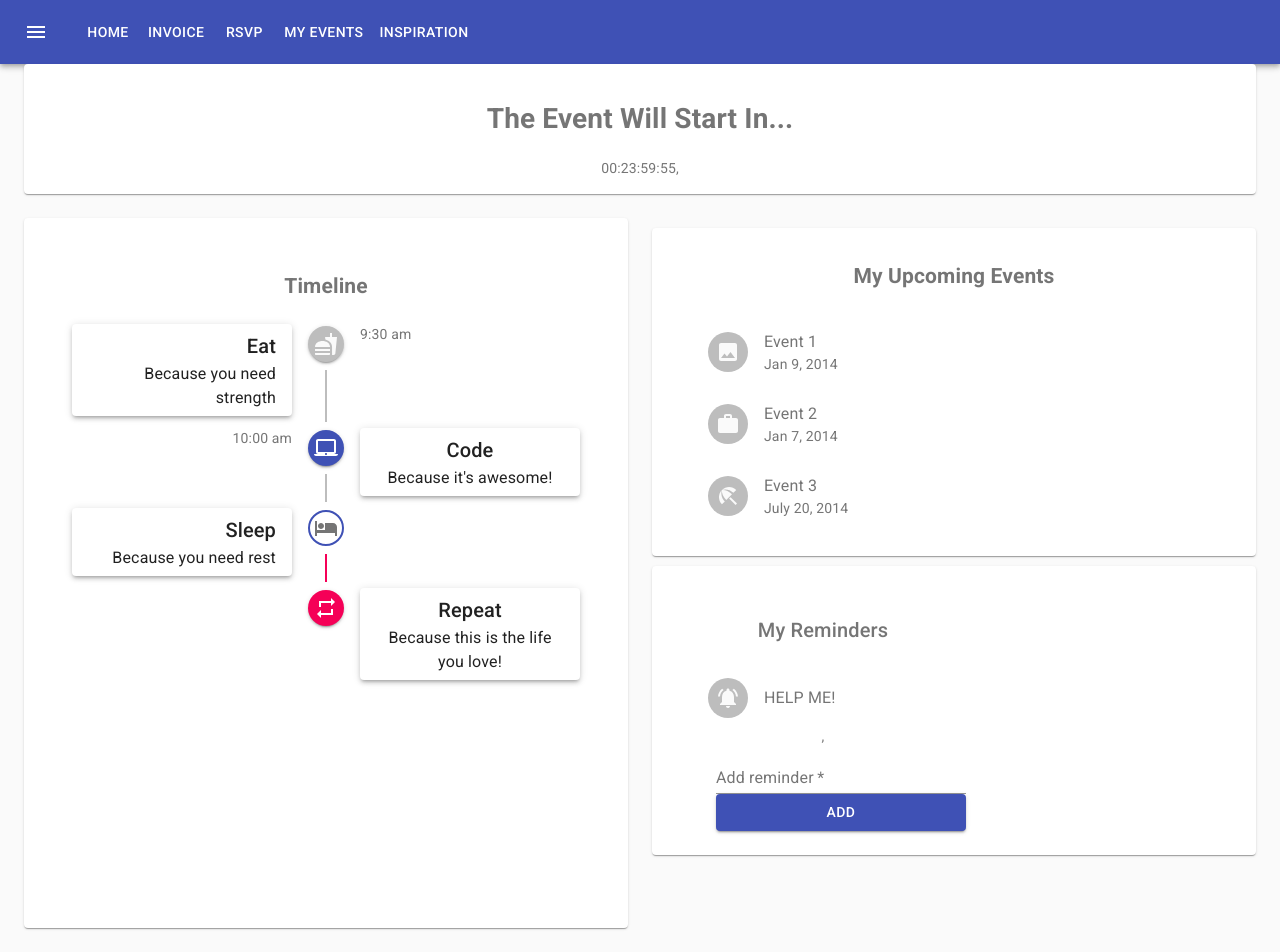
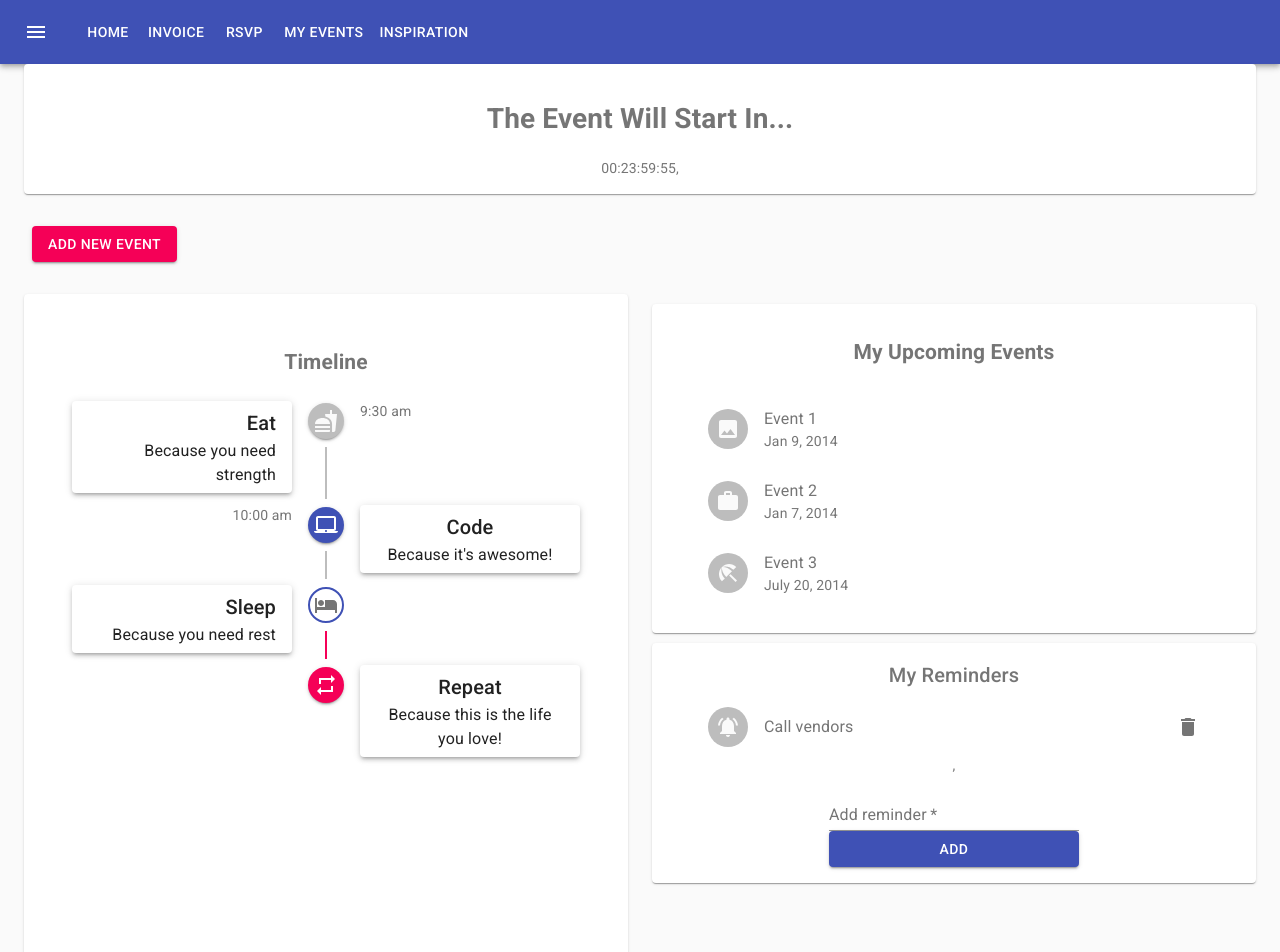
Before and after one commit to blegesse-git/Project-3, a React (Create React App) app: page / in a window 1280 px wide. Shown: the top 952 px of the page. Built offline with nearby package versions, Linux system fonts and the light colour scheme.

Commit message:
reminders list- can add new reminders.

```diff
--- /dev/null
+++ b/src/components/NewReminders/NewReminders.js
@@ -0,0 +1,21 @@
+
+import RemindersList from "../Reminders/RemindersList"
+
+
+
+
+function NewReminders({reminders}){
+
+return(
+    <div>
+        {reminders.map(reminder =>(
+<RemindersList key ={reminder.id} title ={reminder.title}/>
+        ))}
+
+    </div>
+)
+
+}
+
+
+export default NewReminders;
--- /dev/null
+++ b/src/components/ReminderForm/ReminderForm.js
@@ -0,0 +1,42 @@
+import React from 'react';
+import { useState } from 'react';
+import TextField from '@material-ui/core/TextField';
+import Container from "@material-ui/core/Container"
+import FormControl from "@material-ui/core/FormControl"
+import { Button } from '@material-ui/core';
+
+
+
+
+
+
+
+const ReminderForm =({addReminder}) => {
+  const [text, setText] =useState("")
+ const handleSubmitReminder =(e) =>{
+   e.preventDefault();
+   addReminder(text);
+   setText("")
+ }
+
+  return (
+    <div>
+      <Container >
+   <form onSubmit ={handleSubmitReminder}>
+    {/* className={classes.container} */}
+<FormControl >
+
+  <TextField label= "Add reminder" required={true} style={{width:250}} value = {text} onChange={(e) =>setText(e.target.value)}/>
+  <Button  variant="contained" color="primary" type="submit" style={{width: 250}}>Add</Button>
+
+
+      </FormControl>
+    </form>
+
+
+</Container>
+
+     </div>
+  );
+}
+ export default ReminderForm;
--- a/src/components/Reminders/Reminders.js
+++ b/src/components/Reminders/RemindersList.js
@@ -1,5 +1,5 @@
 import React from 'react';
-import { useState } from 'react';
+
 import { makeStyles } from '@material-ui/core/styles';
 import List from '@material-ui/core/List';
 import ListItem from '@material-ui/core/ListItem';
@@ -8,12 +8,10 @@ import ListItemSecondaryAction from '@material-ui/core/ListItemSecondaryAction';
 import ListItemText from '@material-ui/core/ListItemText';
 import Avatar from '@material-ui/core/Avatar';
 import IconButton from '@material-ui/core/IconButton';
-import Grid from '@material-ui/core/Grid';
-import Typography from '@material-ui/core/Typography';
 import DeleteIcon from '@material-ui/icons/Delete';
 import { Container } from '@material-ui/core';
 import NotificationsActiveIcon from '@material-ui/icons/NotificationsActive';
-import SetReminder from "../SetReminder/SetReminder"
+
 
 
 const useStyles = makeStyles((theme) => ({
@@ -23,55 +21,41 @@ const useStyles = makeStyles((theme) => ({
   },
   demo: {
     backgroundColor: theme.palette.background.paper,
-  },
-  title: {
-    margin: theme.spacing(4, 0, 2),
-  },
+  }
+
 }));
 
 
 
-const Reminders =() =>{
+
+
+const RemindersList =({title}) =>{
   const classes = useStyles();
-  const [reminders, setReminders, deleteReminder] = useState('');
-
 
   return (
       <Container>
     <div className={classes.root}>
-        <Grid item xs={12} md={6}>
-          <Typography variant="h6" className={classes.title}>
-         My Reminders
-          </Typography>
-          <div className={classes.demo}>
+
             <List>
-           {/* {reminders.map((reminder, index) => ( */}
                 <ListItem >
-                  {/* key={index.toString()} */}
                   <ListItemAvatar>
-                    <Avatar>
-                      <NotificationsActiveIcon />
+                  <Avatar>
+                   <NotificationsActiveIcon />
                     </Avatar>
                   </ListItemAvatar>
-                  <ListItemText
-                    primary="HELP ME!"                />
+                  <ListItemText primary ={title}/>
                   <ListItemSecondaryAction>
-                    {/* <IconButton edge="end" aria-label="delete"
-                    onClick={() => {}}>
+                  <IconButton edge="end" aria-label="delete">
                       <DeleteIcon />
-                    </IconButton> */}
+                    </IconButton>
                   </ListItemSecondaryAction>
                 </ListItem>,
-
-              <SetReminder saveReminder={console.warn}/>
-{/* ))}  */}
             </List>
           </div>
-        </Grid>
-    </div>
     </Container>
   );
 }
 
 
-export default Reminders;
+
+export default RemindersList;
--- a/src/components/SetReminder/SetReminder.js
+++ /dev/null
@@ -1,46 +0,0 @@
-import React from 'react';
-import { useState } from 'react';
-import { makeStyles } from '@material-ui/core/styles';
-import TextField from '@material-ui/core/TextField';
-import AddIcon from '@material-ui/icons/Add';
-import Fab from '@material-ui/core/Fab';
-import Grid from '@material-ui/core/Grid';
-import Tooltip from '@material-ui/core/Tooltip';
-import Container from "@material-ui/core/Container"
-import FormControl from "@material-ui/core/FormControl"
-import { Button } from '@material-ui/core';
-
-
-
-
-
-
-
-const SetReminder =({saveReminder}) => {
-  // const classes = useStyles();
-  // const classesIcon=useStylesIcon();
-  // const [value, setValue] = useState('');
-  // console.log(value)
-  // console.log(setValue)
-
-  return (
-    <div>
-      <Container >
-   <form>
-    {/* className={classes.container} */}
-<FormControl >
-
-  <TextField label= "Add reminder" required={true} style={{width:250}}/>
-  <Button  variant="contained" color="primary" type="submit" style={{width: 250}}>Add</Button>
-
-
-      </FormControl>
-    </form>
-
-
-</Container>
-
-     </div>
-  );
-}
- export default SetReminder;
--- a/src/pages/Home.js
+++ b/src/pages/Home.js
@@ -1,14 +1,18 @@
 import React from "react";
 import "./Home.css"
+import { useState } from 'react';
 import Container from "../components/Container/index"
 import OutlinedTimeline from "../components/Time line/Timeline"
 import EventCountdown from "../components/Countdown/EventCountdown"
-import Reminders from "../components/Reminders/Reminders"
+import ReminderForm from "../components/ReminderForm/ReminderForm"
 import UpcomingEvents from "../components/EventsList/UpcomingEvents"
+import NewReminders from "../components/NewReminders/NewReminders"
 import { makeStyles } from '@material-ui/core/styles';
 import Paper from '@material-ui/core/Paper';
 import Grid from '@material-ui/core/Grid';
 import CreateBtn from "../components/CreateEvent Button/CreateBtn"
+
+import Typography from '@material-ui/core/Typography';
 
     const useStyles = makeStyles((theme) => ({
         root: {
@@ -24,7 +28,23 @@ import CreateBtn from "../components/CreateEvent Button/CreateBtn"
  function Home() {
     const classes = useStyles();
 
-    return (
+const [reminders, setReminders] = useState([
+  {
+    id: 1,
+    title: "Call vendors"
+  }
+
+]);
+
+const addReminder =(text) => {
+
+  const newReminder ={
+    id: 2,
+    title: text
+  }
+  setReminders([...reminders, newReminder])
+};
+ return (
         <>
       <Container>
       <div className={classes.root}>
@@ -34,24 +54,25 @@ import CreateBtn from "../components/CreateEvent Button/CreateBtn"
                 <EventCountdown/>
             </Paper>
           </Grid>
+          <Grid item xs={12}>
+        <CreateBtn/>
+        </Grid>
           <Grid item xs={12} sm={6}>
           <Paper className={classes.paper}>
             <OutlinedTimeline/>
               </Paper>
         </Grid>
         <Grid item xs={12} sm={6}>
-        {/* <Paper className={classes.paper}>
-        <SetReminder/>
-              </Paper> */}
           <Paper className={classes.paper} id="upcomingEvents">
            <UpcomingEvents/>
               </Paper>
               <Paper className={classes.paper} id="Reminders">
-                    <Reminders />
+              <Typography variant="h6" className={classes.title}>
+         My Reminders
+          </Typography>
+                    <NewReminders reminders={reminders}/>
+                    <ReminderForm addReminder={addReminder} />
               </Paper>
-        </Grid>
-        <Grid item xs={12} sm={6}>
-        <CreateBtn/>
         </Grid>
      </Grid>
    </div>
```
Also changed, not shown: 1 other file (tests, documents, lock files or other folders).
